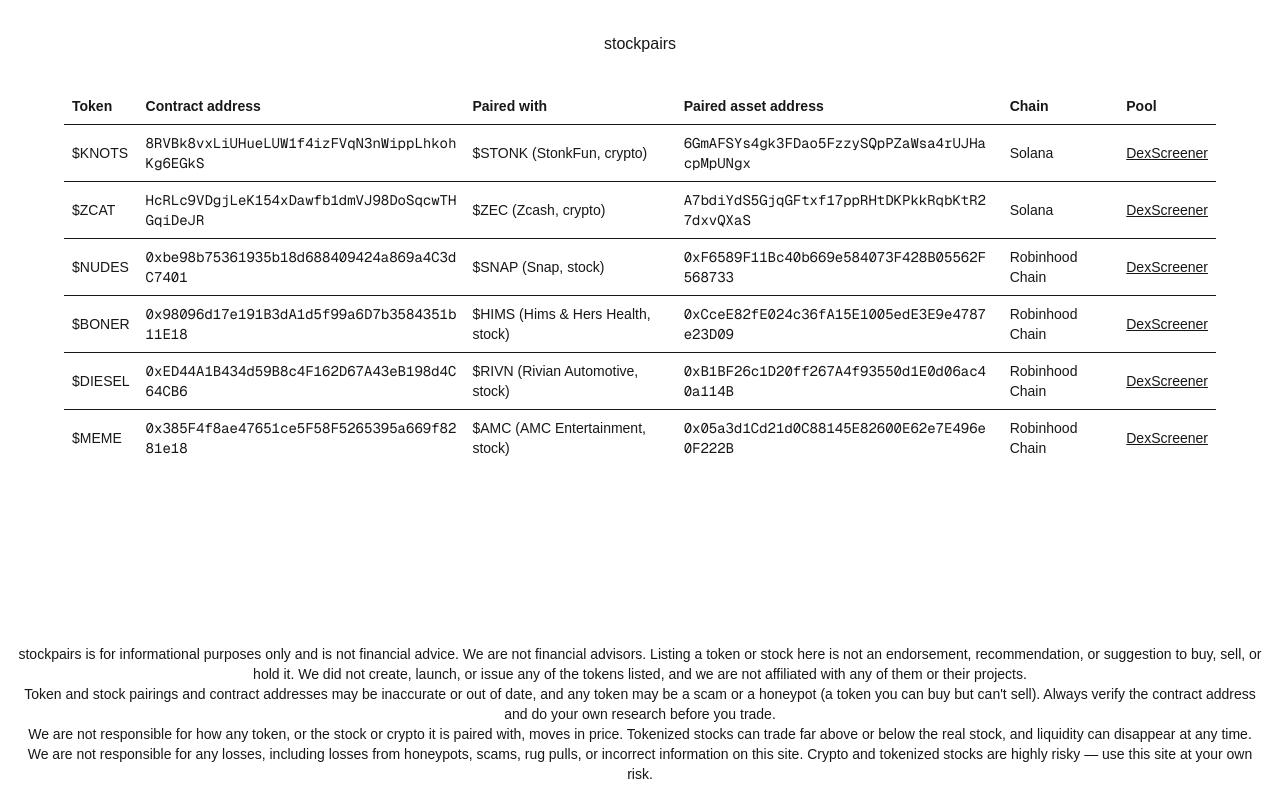
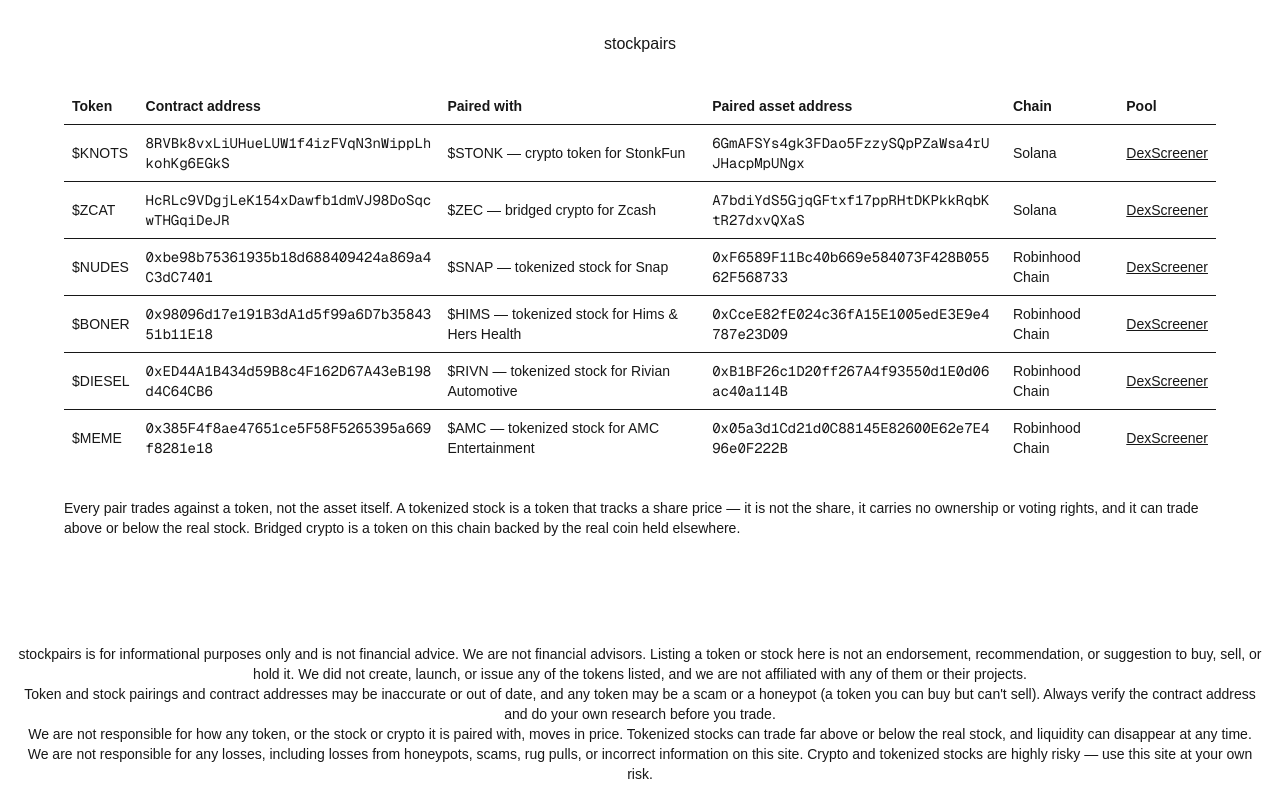
Before and after one commit to SecretUnicorns/stockpairs, a Next.js app: page / in a window 1280 px wide. Built offline with nearby package versions, Linux system fonts and the light colour scheme.

Commit message:
feat: label paired assets as tokenized stock, bridged crypto, or crypto token
Pairs trade against tokens, not the underlying asset, so the board now says which kind of token each pair trades against and explains what that means.

```diff
--- a/app/page.tsx
+++ b/app/page.tsx
@@ -1,4 +1,4 @@
-import { chainLabels, pairs } from "@/lib/pairs";
+import { chainLabels, pairedKindLabels, pairs } from "@/lib/pairs";
 
 export default function Home() {
   return (
@@ -22,8 +22,9 @@
                 <td className="p-2">${pair.token.symbol}</td>
                 <td className="p-2 font-mono break-all">{pair.token.address}</td>
                 <td className="p-2">
-                  ${pair.pairedWith.symbol} ({pair.pairedWith.name},{" "}
-                  {pair.pairedWith.kind})
+                  ${pair.pairedWith.symbol} —{" "}
+                  {pairedKindLabels[pair.pairedWith.kind]} for{" "}
+                  {pair.pairedWith.name}
                 </td>
                 <td className="p-2 font-mono break-all">
                   {pair.pairedWith.address}
@@ -44,6 +45,13 @@
           </tbody>
         </table>
       </div>
+      <p className="w-full max-w-6xl text-sm">
+        Every pair trades against a token, not the asset itself. A tokenized
+        stock is a token that tracks a share price — it is not the share, it
+        carries no ownership or voting rights, and it can trade above or below
+        the real stock. Bridged crypto is a token on this chain backed by the
+        real coin held elsewhere.
+      </p>
     </main>
   );
 }
--- a/data/pairs.json
+++ b/data/pairs.json
@@ -8,7 +8,7 @@
     "pairedWith": {
       "symbol": "STONK",
       "name": "StonkFun",
-      "kind": "crypto",
+      "kind": "crypto-token",
       "address": "6GmAFSYs4gk3FDao5FzzySQpPZaWsa4rUJHacpMpUNgx"
     },
     "dexscreenerUrl": "https://dexscreener.com/solana/buvzslllg7gwoyjvou31pxibveaza6gxtavz9vd3cws9"
@@ -22,7 +22,7 @@
     "pairedWith": {
       "symbol": "ZEC",
       "name": "Zcash",
-      "kind": "crypto",
+      "kind": "bridged-crypto",
       "address": "A7bdiYdS5GjqGFtxf17ppRHtDKPkkRqbKtR27dxvQXaS"
     },
     "dexscreenerUrl": "https://dexscreener.com/solana/btccxxtfi7a9xjte1exkn38jgie35s6gnerxd8dm61rc"
@@ -36,7 +36,7 @@
     "pairedWith": {
       "symbol": "SNAP",
       "name": "Snap",
-      "kind": "stock",
+      "kind": "tokenized-stock",
       "address": "0xF6589F11Bc40b669e584073F428B05562F568733"
     },
     "dexscreenerUrl": "https://dexscreener.com/robinhood/0x383957bce2341f59ff97c47eda2ad3b3b839b7050adc8a4747a398abca0ad552"
@@ -50,7 +50,7 @@
     "pairedWith": {
       "symbol": "HIMS",
       "name": "Hims & Hers Health",
-      "kind": "stock",
+      "kind": "tokenized-stock",
       "address": "0xCceE82fE024c36fA15E1005edE3E9e4787e23D09"
     },
     "dexscreenerUrl": "https://dexscreener.com/robinhood/0x9c89b04303dfa76f3f6fb02c2b77be0e8a00ab8fa00d507119acd54ab3e8640d"
@@ -64,7 +64,7 @@
     "pairedWith": {
       "symbol": "RIVN",
       "name": "Rivian Automotive",
-      "kind": "stock",
+      "kind": "tokenized-stock",
       "address": "0xB1BF26c1D20ff267A4f93550d1E0d06ac40a114B"
     },
     "dexscreenerUrl": "https://dexscreener.com/robinhood/0x765861502b282fd5787f66636ac14899eb433ea9"
@@ -78,7 +78,7 @@
     "pairedWith": {
       "symbol": "AMC",
       "name": "AMC Entertainment",
-      "kind": "stock",
+      "kind": "tokenized-stock",
       "address": "0x05a3d1Cd21d0C88145E82600E62e7E496e0F222B"
     },
     "dexscreenerUrl": "https://dexscreener.com/robinhood/0x27ccf0a6d1ee74840220715bcca7d3b01e0d33aa30d0259b47ae1585b3f4c071"
--- a/lib/pairs.ts
+++ b/lib/pairs.ts
@@ -7,6 +7,18 @@
   robinhood: "Robinhood Chain",
 };
 
+/**
+ * What the paired asset actually is on-chain. Every pair trades against a
+ * token, never the underlying stock or coin itself.
+ */
+export type PairedKind = "tokenized-stock" | "bridged-crypto" | "crypto-token";
+
+export const pairedKindLabels: Record<PairedKind, string> = {
+  "tokenized-stock": "tokenized stock",
+  "bridged-crypto": "bridged crypto",
+  "crypto-token": "crypto token",
+};
+
 export type Asset = {
   symbol: string;
   address: string;
@@ -14,7 +26,7 @@
 
 export type PairedAsset = Asset & {
   name: string;
-  kind: "stock" | "crypto";
+  kind: PairedKind;
 };
 
 export type Pair = {
```
